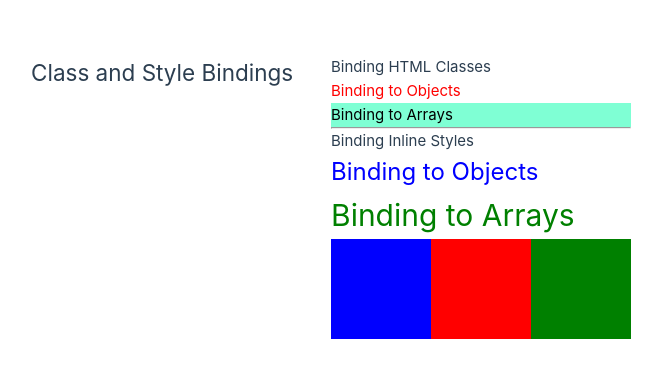
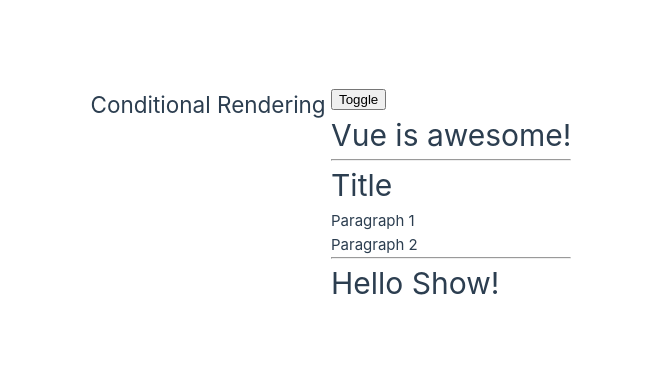
Before and after one commit to spysabbir/vuejs-practice-office_v2, a Vue app: page / in a window 1280 px wide. Shown: the part 203-580 px from the top of the page, without its empty margins (309-971 px from the left). Built offline with nearby package versions, Linux system fonts and the light colour scheme.

Commit message:
Conditional Rendering

```diff
--- a/src/App.vue
+++ b/src/App.vue
@@ -1,17 +1,20 @@
 <script setup>
 // import TemplateSyntax from './components/TemplateSyntax.vue'
-import ClassAndStyleBindings from './components/ClassAndStyleBindings.vue'
+// import ClassAndStyleBindings from './components/ClassAndStyleBindings.vue'
+import ConditionalRendering from './components/ConditionalRendering.vue'
 </script>
 
 <template>
   <header>
     <!-- <h2>Template Syntax</h2> -->
-    <h2>Class and Style Bindings</h2>
+    <!-- <h2>Class and Style Bindings</h2> -->
+    <h2>Conditional Rendering</h2>
   </header>
 
   <main>
     <!-- <TemplateSyntax /> -->
-    <ClassAndStyleBindings />
+    <!-- <ClassAndStyleBindings /> -->
+    <ConditionalRendering />
   </main>
 </template>
 
--- /dev/null
+++ b/src/components/ConditionalRendering.vue
@@ -0,0 +1,38 @@
+<script>
+export default {
+  data() {
+    return {
+        awesome: true,
+        ok: true,
+    };
+  },
+  methods: {
+
+  }
+};
+</script>
+
+<template>
+
+    <button @click="awesome = !awesome">Toggle</button>
+
+    <h1 v-if="awesome">Vue is awesome!</h1>
+    <h1 v-else>Oh no 😢</h1>
+
+    <hr>
+
+    <template v-if="ok">
+    <h1>Title</h1>
+    <p>Paragraph 1</p>
+    <p>Paragraph 2</p>
+    </template>
+
+    <hr>
+
+    <h1 v-show="ok">Hello Show!</h1>
+
+</template>
+
+<style scoped>
+
+</style>
```
